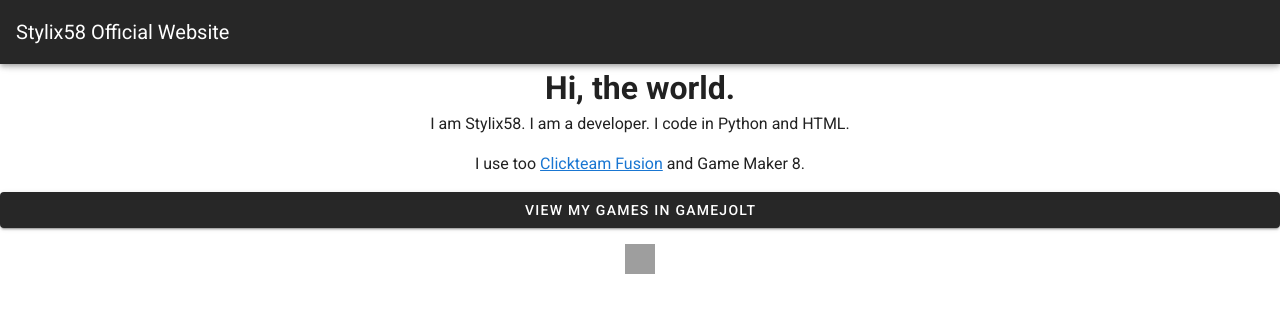
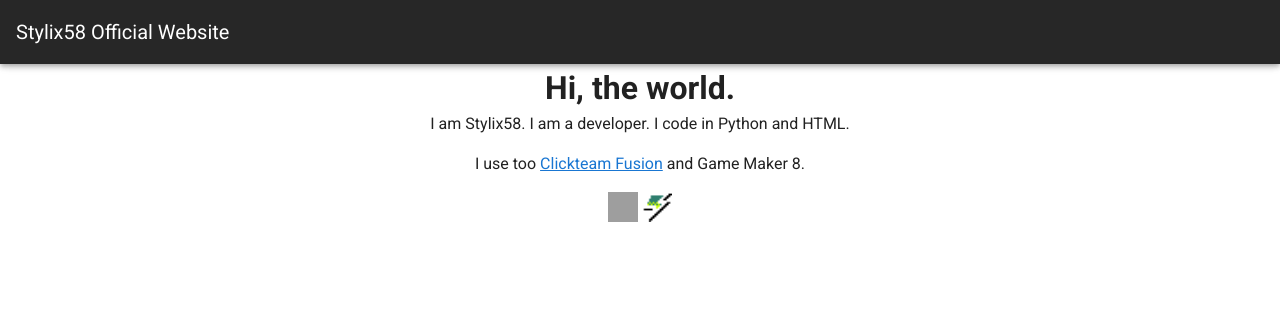
Before and after one commit to Stylix58/stylix58-site, a plain HTML site: page index.html in a window 1280 px wide. Drawn offline with nearby package versions, Linux system fonts and the light colour scheme; grey boxes are pictures that could not be loaded.

Commit message:
Update index.html

```diff
--- a/index.html
+++ b/index.html
@@ -28,9 +28,9 @@
         <h1>Hi, the world.</h1>
         <p>I am Stylix58. I am a developer. I code in Python and HTML.</p>
         <p>I use too <a href="https://www.clickteam.com/clickteam-fusion-2-5">Clickteam Fusion</a> and Game Maker 8.</p>
-        <v-btn block dark href="https://gamejolt.com/@Stylix58/games">View my games in Gamejolt</v-btn>
         <p> </p>
         <a href="https://dev.to/stylix58"><img src="https://d2fltix0v2e0sb.cloudfront.net/dev-badge.svg" alt="Stylix58's DEV Profile" height="30" width="30"></a>
+        <a href="https://gamejolt.com/@Stylix58"><img src="gamejolt-bolt-dark-1x.4ddc28ac.png" alt="Gamejolt" height="30" width="30"></a>
         </v-main>
       </v-app>
     </v-app>
```
